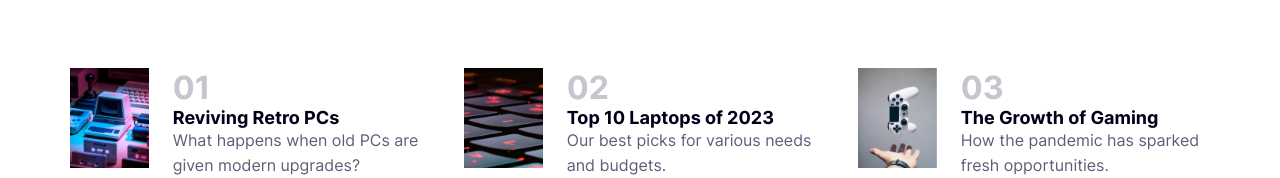
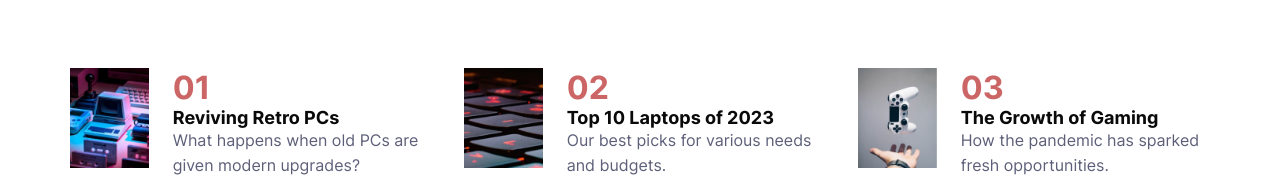
Before and after one commit to meshackkiplimo/day_5-assesment, a plain HTML site: page index.html in a window 1280 px wide. Shown: the part 704-882 px from the top of the page. Drawn offline with Linux system fonts and the light colour scheme.

Commit message:
Update colors for number and article title in article content for better visibility

```diff
--- a/styles.css
+++ b/styles.css
@@ -189,12 +189,12 @@ button:hover {
 .number {
     font-size: 32px;
     font-weight: 700;
-    color: var(--grayish-blue);
+    color: rgb(204, 102, 102);
 }
 
 .article-content h3 {
     font-size: 18px;
-    color: var(--very-dark-blue);
+    color: rgb(10, 10, 10);
     cursor: pointer;
 }
 
```
